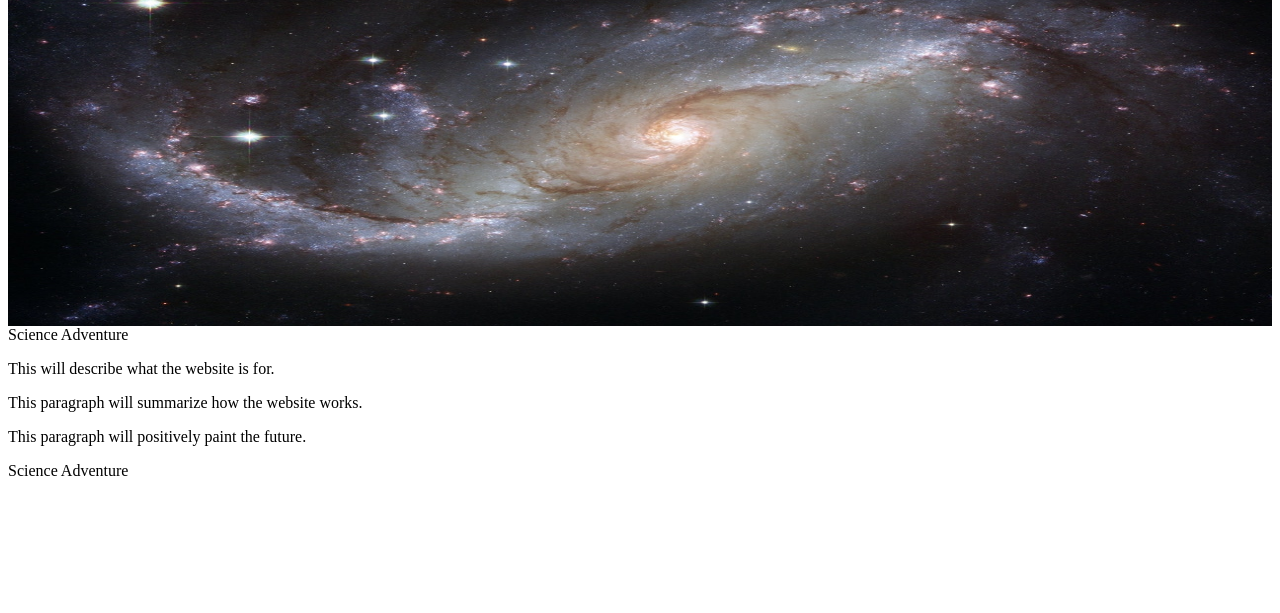
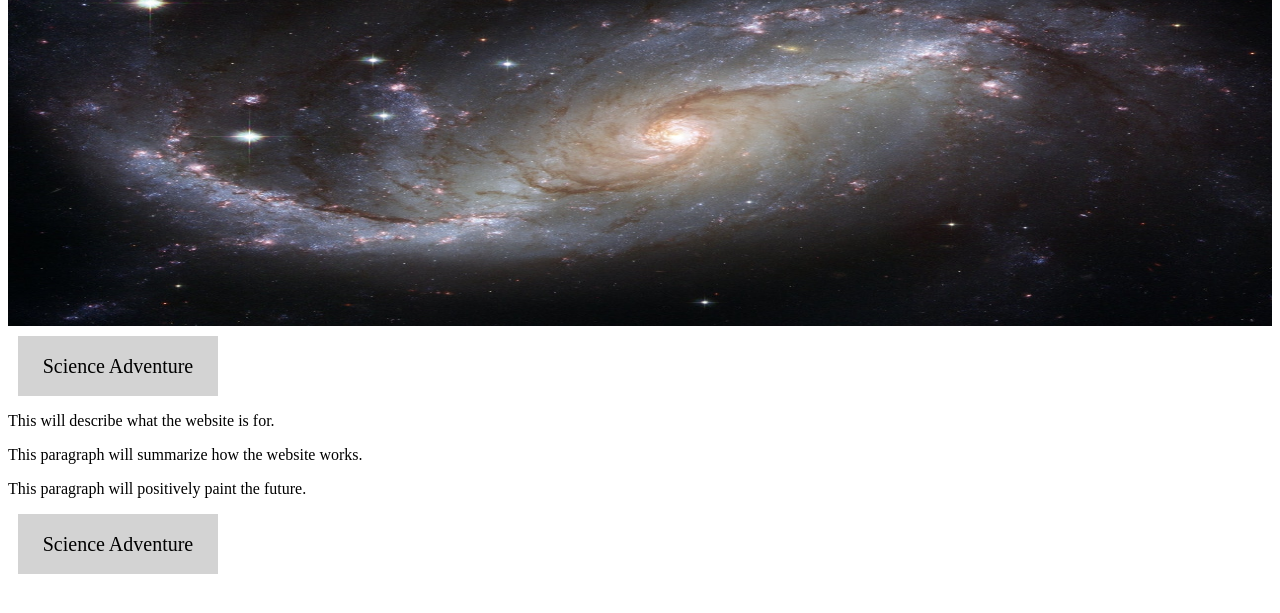
Before and after one commit to rhingstrumjr/WeDoScience, a plain HTML site: page index.html in a window 1280 px wide. Shown: the part 79-692 px from the top of the page. Drawn offline with Linux system fonts and the light colour scheme.

Commit message:
setting up nav

```diff
--- a/css/app.css
+++ b/css/app.css
@@ -7,5 +7,22 @@
   min-width: 2in;
   min-height: 4in;
   font-size: 1em;
+},
 
-},
+
+.flex-container {
+  display: flex;
+  justify-content: center;
+  background-color: blue;
+  width: 500px;
+}
+
+
+#sign-in {
+  background-color: lightgray;
+  width: 200px;
+  margin: 10px;
+  text-align: center;
+  line-height: 60px;
+  font-size: 20px;
+}
--- a/index.html
+++ b/index.html
@@ -10,15 +10,18 @@
       <div id="header">
         <h1>We Do Science!</h1>
       </div>
-      <div id="top-nav">
+
+      <div class = "flex-container">
         <div id="sign-in">Science Adventure</div>
       </div>
+
       <div id="purpose">
         <p>This will describe what the website is for.</p>
         <p>This paragraph will summarize how the website works.</p>
         <p>This paragraph will positively paint the future.</p>
       </div>
-      <div id="footer">
+
+      <div id="footer" class = "flex-container">
         <div id="sign-in">Science Adventure</div>
       </div>
 
```
